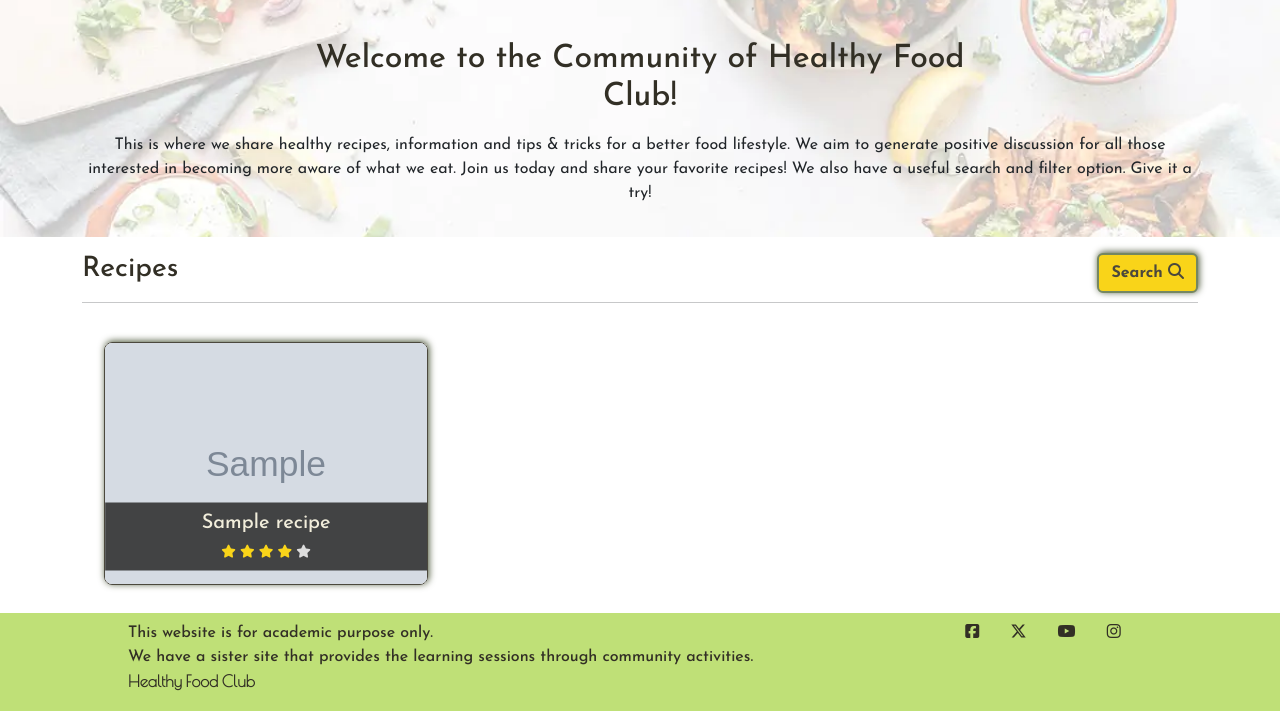
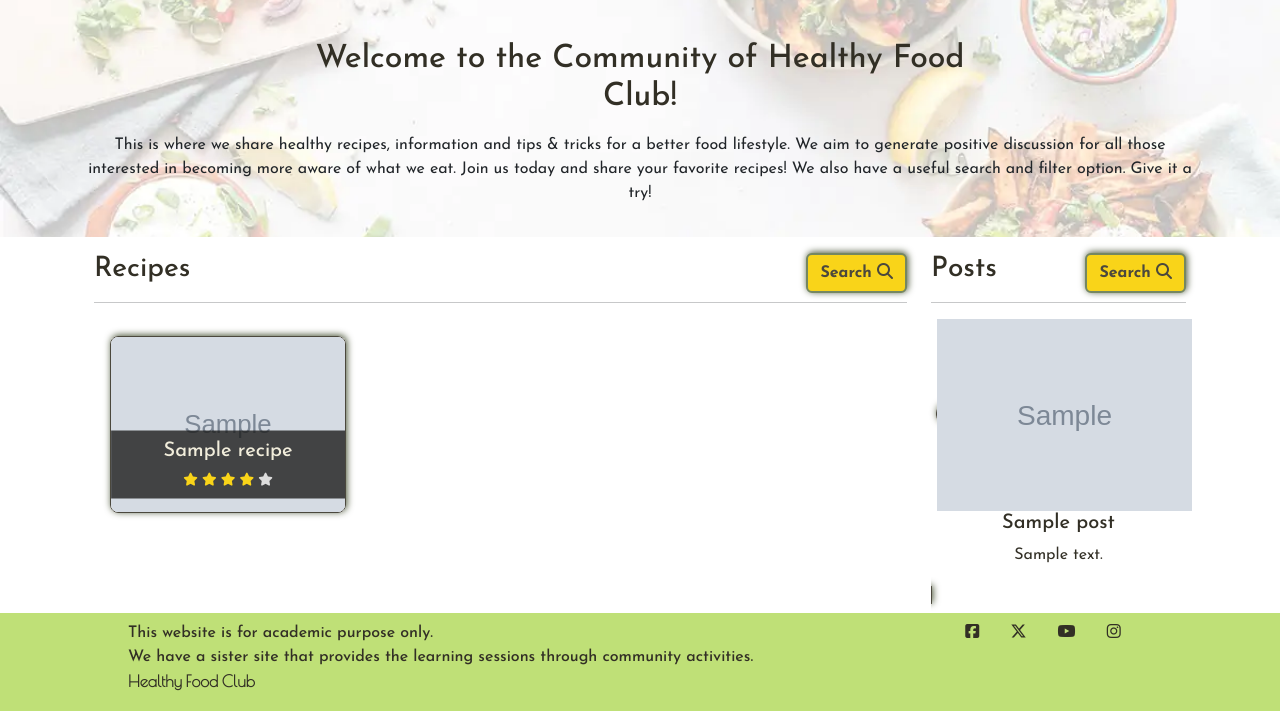
Before and after one commit to AtsukoCoffey/healthy-food-recipes, a Django app: page / in a window 1280 px wide. Shown: the part 89-800 px from the top of the page. Run offline with Django 4.2, Linux system fonts and the light colour scheme; tables that the repository leaves empty hold one stand-in row (values such as "Sample post"); grey boxes marked "Sample" are stand-in pictures; parts of the project's set-up code (start-up, migrations or seed data) failed here and were passed over; some libraries are stand-ins or nearby versions.

Commit message:
feat: Add few post articles in Home pege

```diff
--- a/home/templates/home/index.html
+++ b/home/templates/home/index.html
@@ -18,10 +18,12 @@
       a try!</p>
   </div>
 </section>
-<section class="container flex-column">
+<div class="container ms-auto me-auto row">
+  <section class="col-lg-9 align-items-center">
     <!-- Section Title and Search Button -> trigger modal -->
     <div class="search-button">
       <h3 class="mt-3">Recipes</h3>
+      <h4 class="d-none">Useful Search Option</h4>
       <button id="search-btn" type="button" class="btn" data-bs-toggle="modal" data-bs-target="#exampleModal">
         Search <i class="fa-solid fa-magnifying-glass"></i>
       </button>
@@ -49,15 +51,42 @@
     <nav aria-label="Page navigation">
       <ul class="pagination justify-content-center">
         {% if page_obj.has_previous %}
-      <li><a href="?page={{ page_obj.previous_page_number }}&{{ query_string }}" class="page-link">&laquo; PREV </a></li>
+        <li><a href="?page={{ page_obj.previous_page_number }}&{{ query_string }}" class="page-link">&laquo; PREV </a>
+        </li>
         {% endif %}
         {% if page_obj.has_next %}
-      <li><a href="?page={{ page_obj.next_page_number }}&{{ query_string }}" class="page-link"> NEXT &raquo;</a> {{page.num_pages}}</li>
+        <li><a href="?page={{ page_obj.next_page_number }}&{{ query_string }}" class="page-link"> NEXT &raquo;</a>
+          {{page.num_pages}}</li>
         {% endif %}
       </ul>
     </nav>
     {% endif %}
   </section>
+  <article class="col-lg-3">
+    <!-- Section Title and Search Button -> trigger modal -->
+    <div class="search-button">
+      <h3 class="mt-3">Posts</h3>
+      <h4 class="d-none">Post Search</h4>
+      <button id="search-btn" type="button" class="btn" data-bs-toggle="modal" data-bs-target="#exampleModal">
+        Search <i class="fa-solid fa-magnifying-glass"></i>
+      </button>
+    </div>
+    <hr>
+    <div class="post-cont">
+      <!-- Display recipes list - 9 par 1 page with pagination -->
+      {% for post in posts3 %}
+      <a href="{% url 'post_detail' post.slug %}" class="img-container" aria-label="Click to view {{post.title}}">
+        <img src="{{post.image.url}}" alt="{{post.image_alt}}" style="width: 100%">
+        <div>
+          <h5>{{post.title}}</h5>
+          <p>{{post.post_body|truncatechars:100|safe}}
+          </p>
+        </div>
+      </a>
+      {% endfor %}
+    </div>
+  </article>
+</div>
 <!-- Modal - for search options -->
 <div class="modal fade" id="exampleModal" tabindex="-1" aria-labelledby="exampleModal" aria-hidden="true">
   <div class="modal-dialog modal-lg">
--- a/home/views.py
+++ b/home/views.py
@@ -2,6 +2,7 @@ from django.views.generic import ListView
 from django.db.models import Q
 from django.contrib.auth.models import User
 from recipes.models import Recipe
+from posts.models import Post
 
 
 class Index(ListView):
@@ -35,6 +36,8 @@ class Index(ListView):
         context['query_string'] = query_params.urlencode()
         # All user's data
         context['all_users'] = User.objects.all()
+        # Post articles - Slice 3 objects from newest order
+        context['posts3'] = Post.objects.filter(approved=True).order_by('-posted_date')[:3]
         return context
 
     def get_queryset(self, **kwargs):
```
Lines whose indentation alone changed are shown as unchanged.
